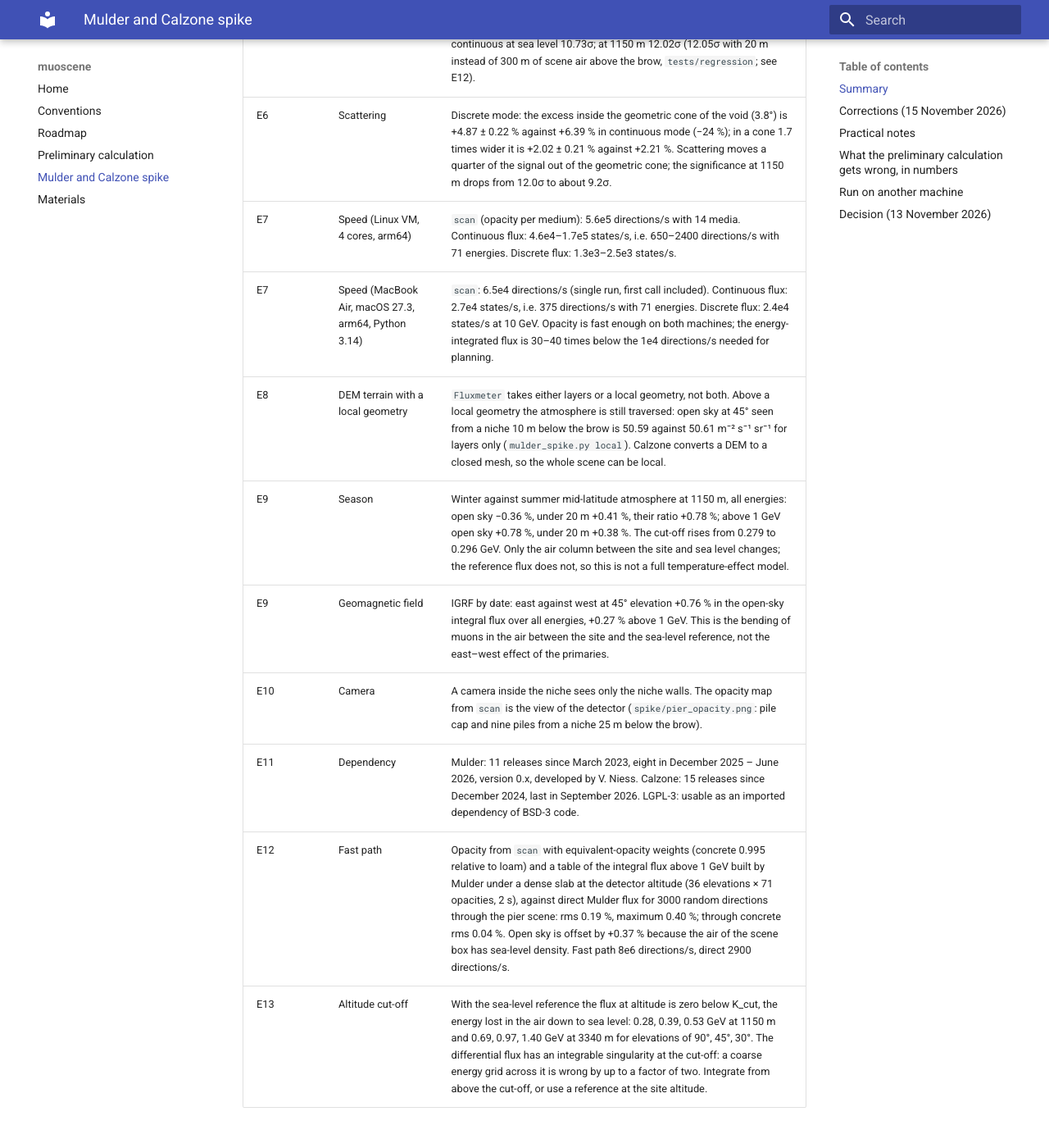
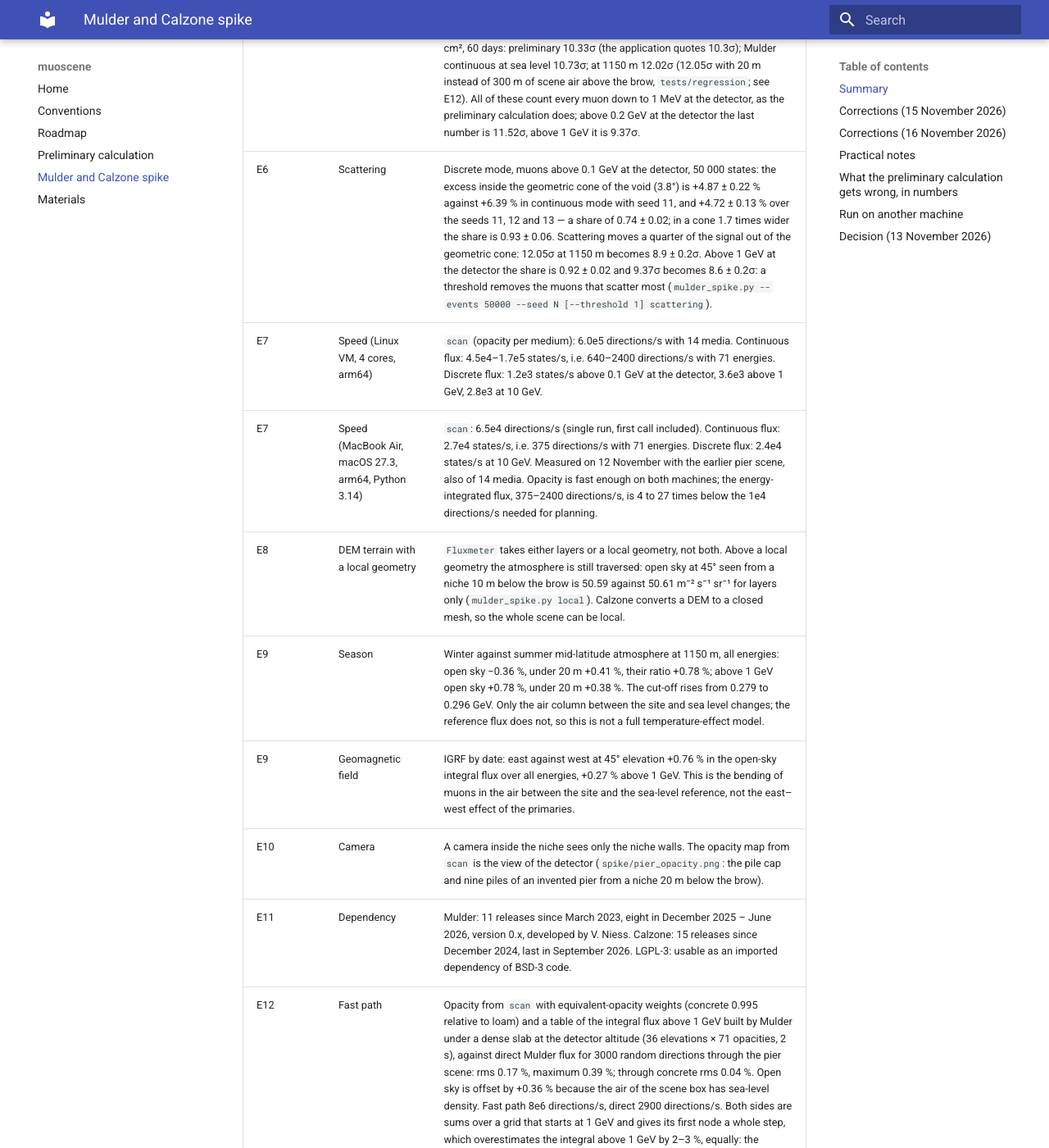
Before and after one commit to zhakansadykov/muoscene, an MkDocs documentation site: the page built from docs/notes/mulder.md, in a window 1280 px wide and 1400 px high, scrolled down 1310 px. Shown: the whole window at 82% size. Built offline with MkDocs 1.6.1 and Material for MkDocs 9.7.7, drawn with Linux system fonts in a browser that asks for light colours; some of the changed text lies outside the part shown.

Commit message:
Spike: invented pier, seeds and threshold for the scattering experiment; note corrected

```diff
--- a/docs/notes/mulder.md
+++ b/docs/notes/mulder.md
@@ -2,7 +2,7 @@
 
 Roadmap task 0.1-02. Mulder 0.3.7 and Calzone 1.2.2 (V. Niess, LGPL-3.0-or-later), 12 November 2026. All numbers are reproduced by `docs/notes/spike/mulder_spike.py`; the scene is synthetic. "Preliminary calculation" is the one used for the 2027 grant application: Guan et al. (2015) spectrum at sea level, energy loss a + bE, straight paths, cone significance.
 
-Status: complete. Decision of 13 November 2026 at the end; corrections of 15 November above the practical notes. The numbers are frozen as regression tests in `tests/regression/data/mulder_reference.json` (`docs/legacy.md`).
+Status: complete. Decision of 13 November 2026 at the end; corrections of 15 and 16 November above the practical notes. The numbers that other documents quote are collected, with their conditions, in `docs/numbers.md`. The numbers are frozen as regression tests in `tests/regression/data/mulder_reference.json` (`docs/legacy.md`).
 
 ## Summary
 
@@ -10,26 +10,39 @@ Status: complete. Decision of 13 November 2026 at the end; corrections of 15 Nov
 |---|---|---|
 | E1 | Installation | `pip install mulder calzone`: wheels for Linux and macOS, x86-64 and arm64, Python ≥ 3.8 (abi3); 128 MB with numpy. Geometry needs no Geant4 data download. Physics tables compile in 3–10 s on first use and are cached in `~/.cache/mulder`. |
 | E2 | Reference flux | `Reference("GCCLY15")` is the Guan et al. (2015) formula with total energy E = K + m: differential flux agrees to 1e-6. Units m⁻² s⁻¹ sr⁻¹ GeV⁻¹, differential in kinetic energy at the detector; integral flux is obtained by integrating over energy. Vertical, sea level: 60.50 m⁻² s⁻¹ sr⁻¹ above 1 GeV, 88.42 in total. |
-| E2 | Altitude | The reference is defined at sea level; `Fluxmeter` transports through the atmosphere. At 1150 m the open-sky flux is +19.8 % above 1 GeV, +9.6 % above 5 GeV, +6.3 % above 10 GeV (total energy), +20.0 % over all energies from the cut-off. Under 20 m of soil it is +7.6 %, so the through-mass to open-sky ratio shifts by about 10 % against a sea-level model. Below the altitude cut-off the flux is not defined (E13). |
+| E2 | Altitude | The reference is defined at sea level; `Fluxmeter` transports through the atmosphere, energy loss and decay included. At 1150 m the open-sky flux is +19.8 % above 1 GeV, +9.6 % above 5 GeV, +6.3 % above 10 GeV (total energy), +20.0 % over all energies from the cut-off. Under 20 m of soil it is +7.6 %, so the through-mass to open-sky ratio shifts by about 10 % against a sea-level model. Below the altitude cut-off the flux is not defined (E13). |
 | E3 | Energy threshold | a + bE of the preliminary calculation is too high: against loam by 16 % at 500–1000 g/cm², 9 % at 3600, 6 % at 5400, 2.5 % at 10⁴ g/cm². Standard rock needs 1.4–2.5 % less energy than loam, concrete 0.3–0.7 % less (500–3·10⁴ g/cm²). |
 | E4 | Uniform slab | Integral flux under 10–30 m of soil is 3–12 % above the preliminary calculation at sea level and 9–25 % above it at 1150 m for zenith angles 0–60° (`spike/slab_ratio.png`). Discrete against continuous mode: −0.5 to −0.9 ± 0.2 %. |
 | E5 | Wall with a niche | Calzone geometry: ground box or closed OBJ mesh, niche by `subtract`. Path in the ground agrees with the preliminary calculation to 1e-12 m. With a rising brow 603 of 40 401 directions differ by up to 0.08 m: the preliminary calculation takes the brow as flat for directions towards the canyon and along the wall; Mulder is right. |
 | E6 | Hypotheses | A sphere placed as a daughter volume is a separate medium; its density is changed without rebuilding the geometry. |
-| E6 | Significance | 1 m void 3 m from the wall and 3 m below the brow, niche at 10 m, 240 cm², 60 days: preliminary 10.33σ (the application quotes 10.3σ); Mulder continuous at sea level 10.73σ; at 1150 m 12.02σ (12.05σ with 20 m instead of 300 m of scene air above the brow, `tests/regression`; see E12). |
-| E6 | Scattering | Discrete mode: the excess inside the geometric cone of the void (3.8°) is +4.87 ± 0.22 % against +6.39 % in continuous mode (−24 %); in a cone 1.7 times wider it is +2.02 ± 0.21 % against +2.21 %. Scattering moves a quarter of the signal out of the geometric cone; the significance at 1150 m drops from 12.0σ to about 9.2σ. |
-| E7 | Speed (Linux VM, 4 cores, arm64) | `scan` (opacity per medium): 5.6e5 directions/s with 14 media. Continuous flux: 4.6e4–1.7e5 states/s, i.e. 650–2400 directions/s with 71 energies. Discrete flux: 1.3e3–2.5e3 states/s. |
-| E7 | Speed (MacBook Air, macOS 27.3, arm64, Python 3.14) | `scan`: 6.5e4 directions/s (single run, first call included). Continuous flux: 2.7e4 states/s, i.e. 375 directions/s with 71 energies. Discrete flux: 2.4e4 states/s at 10 GeV. Opacity is fast enough on both machines; the energy-integrated flux is 30–40 times below the 1e4 directions/s needed for planning. |
+| E6 | Significance | 1 m void 3 m from the wall and 3 m below the brow, niche at 10 m, 240 cm², 60 days: preliminary 10.33σ (the application quotes 10.3σ); Mulder continuous at sea level 10.73σ; at 1150 m 12.02σ (12.05σ with 20 m instead of 300 m of scene air above the brow, `tests/regression`; see E12). All of these count every muon down to 1 MeV at the detector, as the preliminary calculation does; above 0.2 GeV at the detector the last number is 11.52σ, above 1 GeV it is 9.37σ. |
+| E6 | Scattering | Discrete mode, muons above 0.1 GeV at the detector, 50 000 states: the excess inside the geometric cone of the void (3.8°) is +4.87 ± 0.22 % against +6.39 % in continuous mode with seed 11, and +4.72 ± 0.13 % over the seeds 11, 12 and 13 — a share of 0.74 ± 0.02; in a cone 1.7 times wider the share is 0.93 ± 0.06. Scattering moves a quarter of the signal out of the geometric cone: 12.05σ at 1150 m becomes 8.9 ± 0.2σ. Above 1 GeV at the detector the share is 0.92 ± 0.02 and 9.37σ becomes 8.6 ± 0.2σ: a threshold removes the muons that scatter most (`mulder_spike.py --events 50000 --seed N [--threshold 1] scattering`). |
+| E7 | Speed (Linux VM, 4 cores, arm64) | `scan` (opacity per medium): 6.0e5 directions/s with 14 media. Continuous flux: 4.5e4–1.7e5 states/s, i.e. 640–2400 directions/s with 71 energies. Discrete flux: 1.2e3 states/s above 0.1 GeV at the detector, 3.6e3 above 1 GeV, 2.8e3 at 10 GeV. |
+| E7 | Speed (MacBook Air, macOS 27.3, arm64, Python 3.14) | `scan`: 6.5e4 directions/s (single run, first call included). Continuous flux: 2.7e4 states/s, i.e. 375 directions/s with 71 energies. Discrete flux: 2.4e4 states/s at 10 GeV. Measured on 12 November with the earlier pier scene, also of 14 media. Opacity is fast enough on both machines; the energy-integrated flux, 375–2400 directions/s, is 4 to 27 times below the 1e4 directions/s needed for planning. |
 | E8 | DEM terrain with a local geometry | `Fluxmeter` takes either layers or a local geometry, not both. Above a local geometry the atmosphere is still traversed: open sky at 45° seen from a niche 10 m below the brow is 50.59 against 50.61 m⁻² s⁻¹ sr⁻¹ for layers only (`mulder_spike.py local`). Calzone converts a DEM to a closed mesh, so the whole scene can be local. |
 | E9 | Season | Winter against summer mid-latitude atmosphere at 1150 m, all energies: open sky −0.36 %, under 20 m +0.41 %, their ratio +0.78 %; above 1 GeV open sky +0.78 %, under 20 m +0.38 %. The cut-off rises from 0.279 to 0.296 GeV. Only the air column between the site and sea level changes; the reference flux does not, so this is not a full temperature-effect model. |
 | E9 | Geomagnetic field | IGRF by date: east against west at 45° elevation +0.76 % in the open-sky integral flux over all energies, +0.27 % above 1 GeV. This is the bending of muons in the air between the site and the sea-level reference, not the east–west effect of the primaries. |
-| E10 | Camera | A camera inside the niche sees only the niche walls. The opacity map from `scan` is the view of the detector (`spike/pier_opacity.png`: pile cap and nine piles from a niche 25 m below the brow). |
+| E10 | Camera | A camera inside the niche sees only the niche walls. The opacity map from `scan` is the view of the detector (`spike/pier_opacity.png`: the pile cap and nine piles of an invented pier from a niche 20 m below the brow). |
 | E11 | Dependency | Mulder: 11 releases since March 2023, eight in December 2025 – June 2026, version 0.x, developed by V. Niess. Calzone: 15 releases since December 2024, last in September 2026. LGPL-3: usable as an imported dependency of BSD-3 code. |
-| E12 | Fast path | Opacity from `scan` with equivalent-opacity weights (concrete 0.995 relative to loam) and a table of the integral flux above 1 GeV built by Mulder under a dense slab at the detector altitude (36 elevations × 71 opacities, 2 s), against direct Mulder flux for 3000 random directions through the pier scene: rms 0.19 %, maximum 0.40 %; through concrete rms 0.04 %. Open sky is offset by +0.37 % because the air of the scene box has sea-level density. Fast path 8e6 directions/s, direct 2900 directions/s. |
-| E13 | Altitude cut-off | With the sea-level reference the flux at altitude is zero below K_cut, the energy lost in the air down to sea level: 0.28, 0.39, 0.53 GeV at 1150 m and 0.69, 0.97, 1.40 GeV at 3340 m for elevations of 90°, 45°, 30°. The differential flux has an integrable singularity at the cut-off: a coarse energy grid across it is wrong by up to a factor of two. Integrate from above the cut-off, or use a reference at the site altitude. |
+| E12 | Fast path | Opacity from `scan` with equivalent-opacity weights (concrete 0.995 relative to loam) and a table of the integral flux above 1 GeV built by Mulder under a dense slab at the detector altitude (36 elevations × 71 opacities, 2 s), against direct Mulder flux for 3000 random directions through the pier scene: rms 0.17 %, maximum 0.39 %; through concrete rms 0.04 %. Open sky is offset by +0.36 % because the air of the scene box has sea-level density. Fast path 8e6 directions/s, direct 2900 directions/s. Both sides are sums over a grid that starts at 1 GeV and gives its first node a whole step, which overestimates the integral above 1 GeV by 2–3 %, equally: the comparison holds, the absolute values of the table do not. |
+| E13 | Altitude cut-off | With the sea-level reference the flux at altitude is zero below K_cut, the energy lost in the air down to sea level: 0.28, 0.38, 0.53 GeV at 1150 m and 0.69, 0.97, 1.40 GeV at 3340 m for elevations of 90°, 45°, 30°. Under soil thinner than about 130 g/cm² the cut-off survives at the detector: 0.12 GeV under 0.5 m at 1150 m. The differential flux has an integrable singularity at the cut-off: a coarse energy grid across it is wrong by up to a factor of two. Integrate from above the cut-off, or use a reference at the site altitude. |
 
 ## Corrections (15 November 2026)
 
 Found while freezing these numbers as regression tests (roadmap 0.1-03, `tests/regression/mulder_cases.py`). Above sea level the differential flux of the sea-level reference has an integrable singularity at the altitude cut-off (E13). The spike integrated "all energies" on a grid in ln K across it, 100 nodes per decade, which is wrong by up to 1.3 %. The integrals now run in ln(K − K_cut). Changed: E2 total at sea level 88.38 → 88.42 (integral from K = 0 instead of 1 MeV); E8 49.97 / 50.08 → 50.59 / 50.61 (E8 is now in the script); E9 season −1.45 % / +1.9 % → −0.36 % / +0.78 %; E9 geomagnetic field +1.0 % → +0.76 %. Integrals above 1 GeV and everything under soil are unaffected. E3 and E4 ranges are restated for the full set of frozen cases.
+
+## Corrections (16 November 2026)
+
+Independent review of the spike, of the frozen numbers and of the documents.
+
+- Detector threshold. The significances of E6 count every muon down to 1 MeV at the detector and did not say so. The same example above 0.2 and 1 GeV is added and frozen (`reference_void/.../K>0.2GeV` and `K>1GeV`): 11.52σ and 9.37σ at 1150 m.
+- Scattering. The estimate is now a mean over three seeds. The earlier "12.0σ to about 9.2σ" came from one seed and carried no error: it becomes 8.9 ± 0.2σ without a threshold and 8.6 ± 0.2σ above 1 GeV.
+- Pier. The pier of E7, E10 and E12 is replaced by an invented one (`PIER` in the script). The figure and the numbers of E7 on Linux and of E12 are recomputed: rms 0.19 % → 0.17 %, maximum 0.40 % → 0.39 %.
+- Decay. Mulder applies muon decay along the air path between the site and sea level: the flux at 1150 m is the reference at the shifted energy times the ratio of stopping powers times exp(Δτ/τ), 1.21 at 1 GeV and 1.04 at 5 GeV. The altitude gains of E2 contain it.
+- Cut-off at 45° and 1150 m: 0.38 GeV (0.3848), not 0.39; under half a metre of soil a cut-off of 0.12 GeV survives at the detector (frozen as `thin_slab`).
+- E7: the energy-integrated flux is 4 to 27 times below the speed needed, not 30–40 times.
+- E12: the sums overestimate the integral above 1 GeV by 2–3 % on both sides of the comparison.
+- `spike/slab_ratio.png` is not touched by the integration error corrected on 15 November: under 2 m of soil and more the two integrators agree to 0.02 %.
 
 ## Practical notes
 
@@ -47,8 +60,8 @@ Found while freezing these numbers as regression tests (roadmap 0.1-03, `tests/r
 |---|---|
 | a + bE threshold | flux under soil underestimated by 3–12 %; significance +4 % when corrected |
 | sea-level spectrum | at 1150 m significance +12 % more; the reference-to-through ratio shifts by about 10 % |
-| no scattering | signal inside the geometric cone overestimated by 24 % |
-| net | 10.3σ becomes about 9.2σ |
+| no scattering | a quarter of the signal leaves the geometric cone (share 0.74 ± 0.02 without a detector threshold) |
+| net | 10.3σ becomes 8.4–8.9σ for detector thresholds between none and 1 GeV (`docs/numbers.md`) |
 
 ## Run on another machine
 
@@ -81,7 +94,7 @@ How the cost is contained: backend imports are confined to `geometry`, `material
 Consequences:
 
 - The energy variable is the kinetic energy at the detector, and every detector has an energy response.
-- With the sea-level reference, comparisons use muons above the altitude cut-off. The soft part, which matters for the open-sky reference and for the track-density budget, needs a reference flux at the site altitude (tabulated from MCEq or measured); planned for 0.3.
+- With the sea-level reference, comparisons use muons above the altitude cut-off. The soft part, which matters for the open-sky reference and for the track-density budget, needs a reference flux at the site altitude (tabulated from a model or measured); moved from 0.3 to 0.1 on 15 November (roadmap 0.1-05b, after the release of 0.1.0).
 - Version 0.1 uses continuous transport; scattering is quantified with the discrete mode and applied in 0.3.
 - The whole scene is a local geometry; terrain from a DEM enters as a Calzone mesh.
 - The air of the scene box takes the density of the atmosphere at the site altitude.
```
Also changed, not shown: docs/notes/spike/mulder_spike.py (+29 -13 lines), docs/notes/spike/pier_opacity.png.
